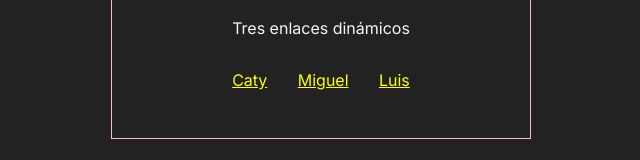
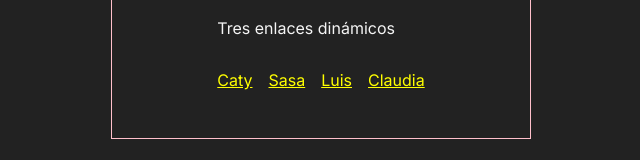
Before and after one commit to catharygr/aprendiendo-next-framework, a Next.js app: page / in a window 1280 px wide. Shown: the part 613-773 px from the top of the page, without its empty margins (319-959 px from the left). Built offline with nearby package versions, Linux system fonts and the light colour scheme.

Commit message:
Agregando un objecto mas al array

```diff
--- a/src/app/data.js
+++ b/src/app/data.js
@@ -5,10 +5,14 @@ export const data = [
   },
   {
     id: "2",
-    name: "Miguel",
+    name: "Sasa",
   },
   {
     id: "3",
     name: "Luis",
   },
+  {
+    id: "3",
+    name: "Claudia",
+  },
 ];
--- a/src/app/page.module.css
+++ b/src/app/page.module.css
@@ -22,4 +22,5 @@
   justify-content: space-between;
   width: 100%;
   margin-top: 2rem;
+  gap: 1rem;
 }
```
